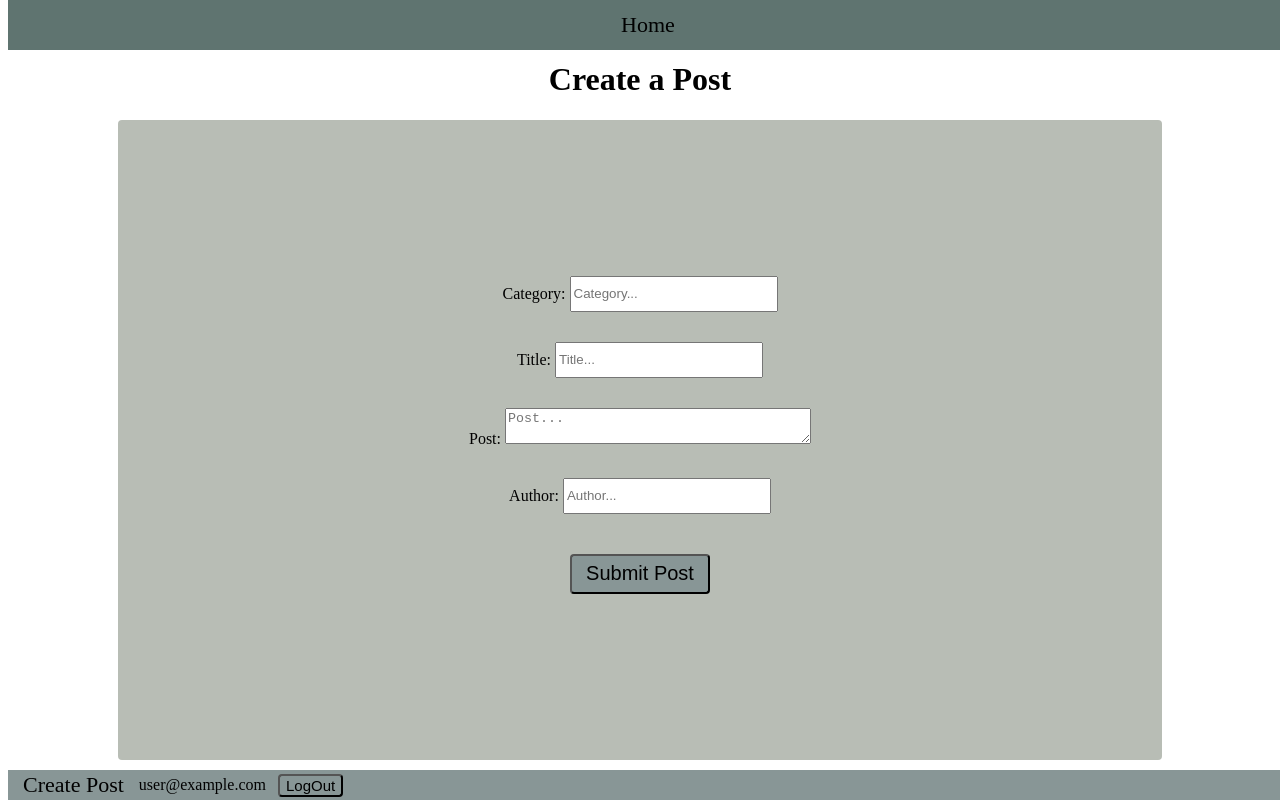
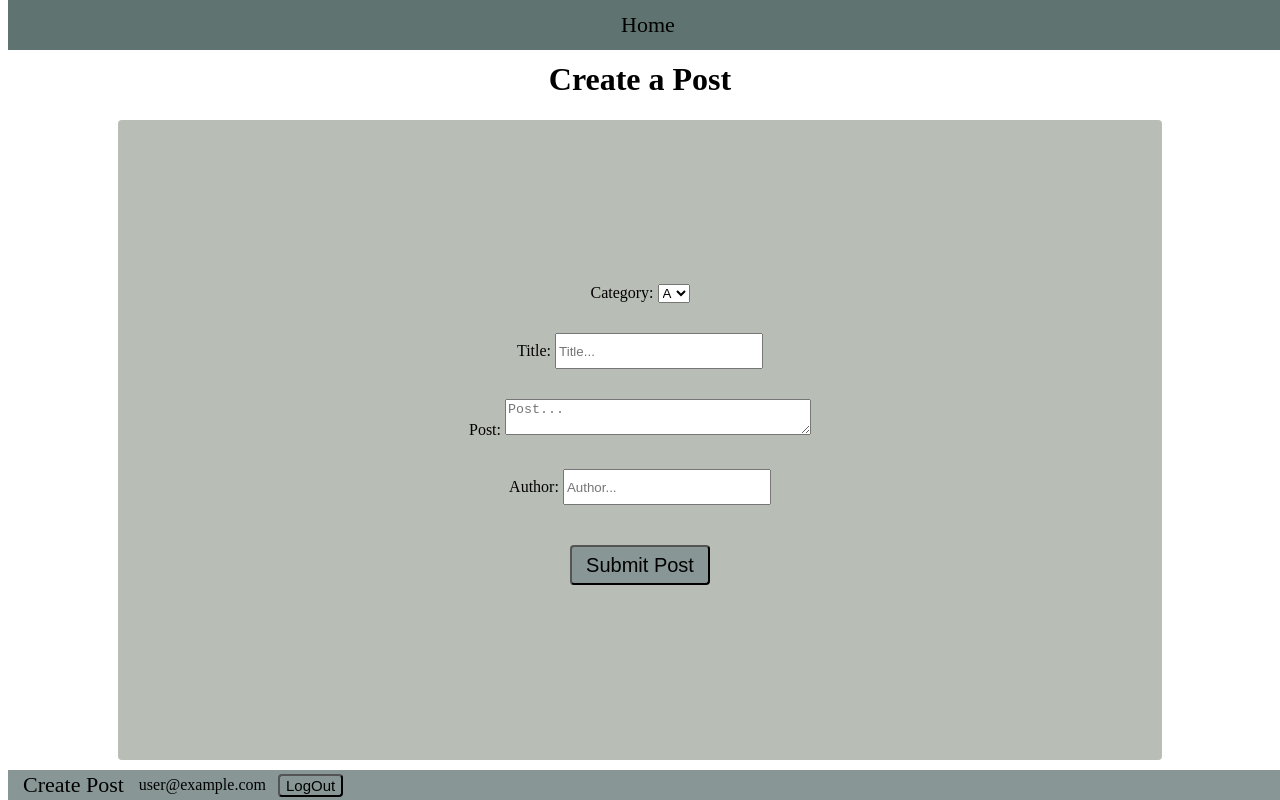
Before and after one commit to prashanthk02/shy-blog, a React (Create React App) app: page /createpost in a window 1280 px wide. Built offline with nearby package versions, Linux system fonts and the light colour scheme; no server answers; sample sign-in values are in the browser's storage.

Commit message:
add option in category filed

```diff
--- a/src/pages/CreatePost.js
+++ b/src/pages/CreatePost.js
@@ -6,7 +6,7 @@ import { useNavigate } from "react-router-dom";
 import "../styles/createPost.scss"
 
 function CreatePost({ isAuth }) {
-  const [category, setCategory] = useState("");
+  const [category, setCategory] = useState("A");
   const [title, setTitle] = useState("");
   const [postText, setPostText] = useState("");
   const [author, setAuthor] = useState("");
@@ -32,12 +32,15 @@ function CreatePost({ isAuth }) {
 
        <div className="categoryText">
           <label>Category: </label>
-          <input
-            placeholder="Category..."
-            onChange={(e) => {
+          <select onChange={(e) => {
               setCategory(e.target.value);
-            }}
-          />
+              }
+            }
+          >
+            <option value="A">A</option>
+            <option value="B">B</option>
+            <option value="C">C</option>
+          </select>
         </div>
 
         <div className="titleText">
```
